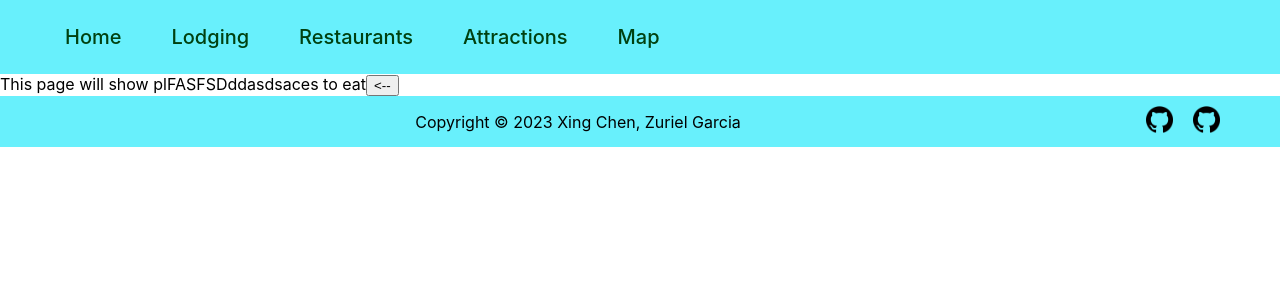
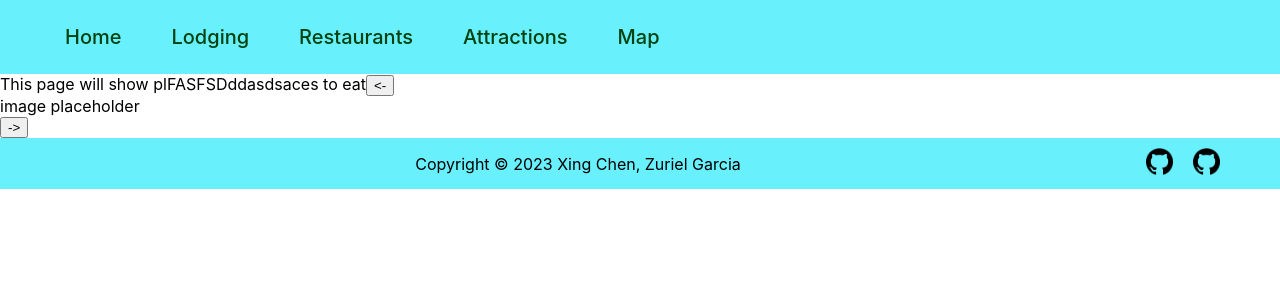
Before and after one commit to XChen601/Visit-Fortnite-React-Project, a React (Create React App) app: page / in a window 1280 px wide. Both pictures are taken after a click on the button "Restaurants Button". Shown: the top 300 px of the page. Built offline with nearby package versions, Linux system fonts and the light colour scheme.

Commit message:
html for restaurant page

```diff
--- a/src/components/Restaurants.js
+++ b/src/components/Restaurants.js
@@ -1,9 +1,12 @@
 function Restaurants() {
-    const leftArrow = "<--"
+    const leftArrow = "<-"
+    const rightArrow = "->"
     return (
       <div className="content">
         This page will show plFASFSDddasdsaces to eat
         <button className="left-button"> {leftArrow} </button>
+        <div className="main-image"> image placeholder </div>
+        <button className="right-button"> {rightArrow} </button>
       </div>
     );
   }
```
